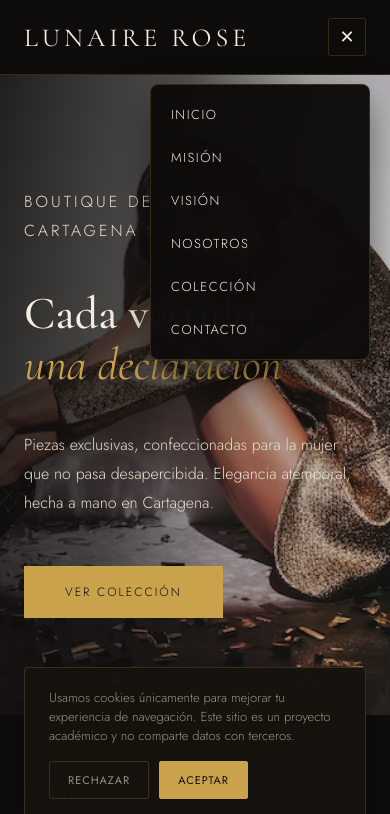
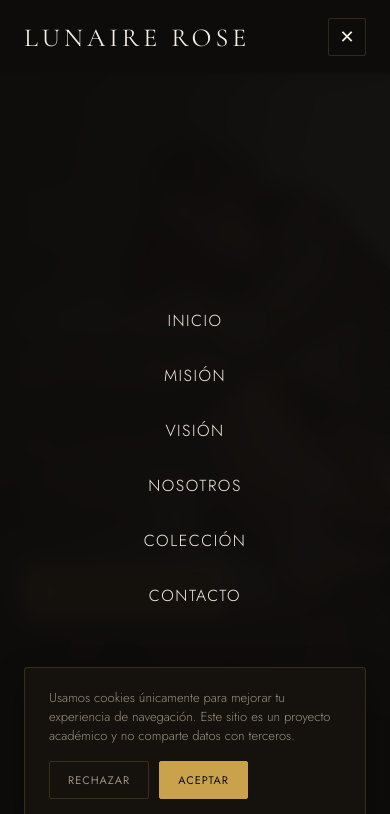
Before and after one commit to Jania-perez/Lunaire-Rose, a plain HTML site: page index.html in a window 390 px wide. Both pictures are taken after a click on the button "Abrir menú". Shown: the top 814 px of the page. Drawn offline with nearby package versions, Linux system fonts and the light colour scheme.

Commit message:
Fix: menú móvil pantalla completa (quita backdrop-filter que rompía el fixed)
Co-Authored-By: Claude Sonnet 5 <noreply@anthropic.com>
Claude-Session: https://claude.ai/code/session_01PKi3mYG8C8GrUfhgDgvgSh

```diff
--- a/css/styles.css
+++ b/css/styles.css
@@ -176,26 +176,19 @@ img { max-width: 100%; display: block; }
 @media (max-width: 720px) {
   .nav-toggle { display: inline-flex; align-items: center; justify-content: center; }
   .nav-links {
-    position: absolute;
-    top: calc(100% + 10px);
-    right: 20px;
-    left: auto;
-    width: min(220px, calc(100vw - 48px));
-    background: rgba(15,13,12,0.98);
-    border: 1px solid var(--border);
-    border-radius: 8px;
-    box-shadow: 0 18px 40px rgba(0,0,0,0.5);
+    position: fixed;
+    inset: 72px 0 0 0;
+    background: rgba(15,13,12,0.97);
     backdrop-filter: blur(10px);
     flex-direction: column;
-    align-items: stretch;
-    justify-content: flex-start;
-    gap: 0;
-    font-size: 13px;
-    padding: 8px 0;
-    transform: translateY(-8px);
+    align-items: center;
+    justify-content: center;
+    gap: 32px;
+    font-size: 16px;
+    transform: translateY(-12px);
     opacity: 0;
     pointer-events: none;
-    transition: opacity 0.25s ease, transform 0.25s ease;
+    transition: opacity 0.3s ease, transform 0.3s ease;
   }
   .nav-links.open {
     opacity: 1;
@@ -203,10 +196,9 @@ img { max-width: 100%; display: block; }
     pointer-events: auto;
   }
   .nav-links .nav-link {
-    padding: 12px 20px;
-    width: 100%;
+    padding: 0;
+    width: auto;
   }
-  .nav-links .nav-link::after { display: none; }
 }
 
 /* ---------- HERO ---------- */
@@ -388,7 +380,6 @@ img { max-width: 100%; display: block; }
   #site-nav {
     margin-bottom: 0;
     background: rgba(15, 13, 12, 0.94);
-    backdrop-filter: blur(10px);
     border-bottom: 1px solid var(--border);
   }
 }
```
